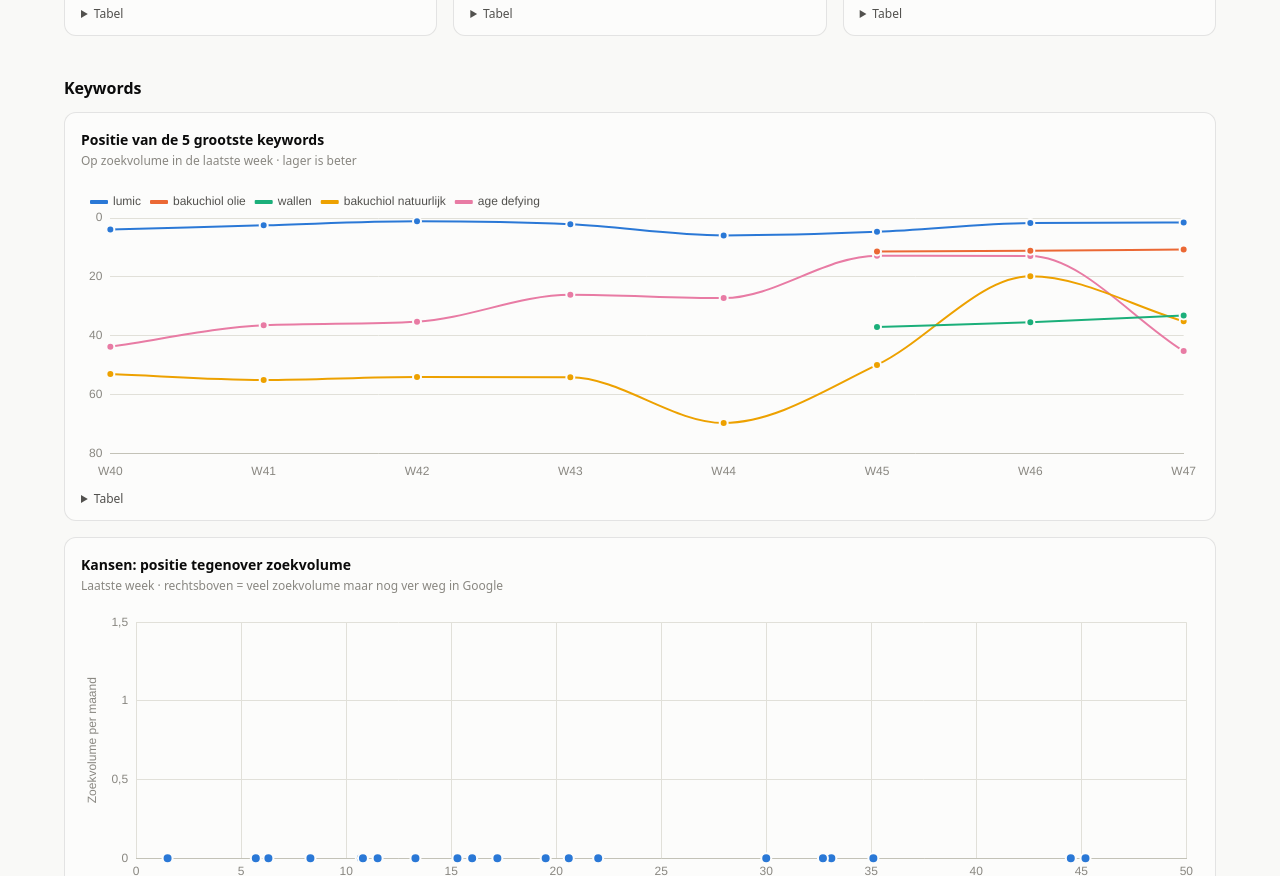
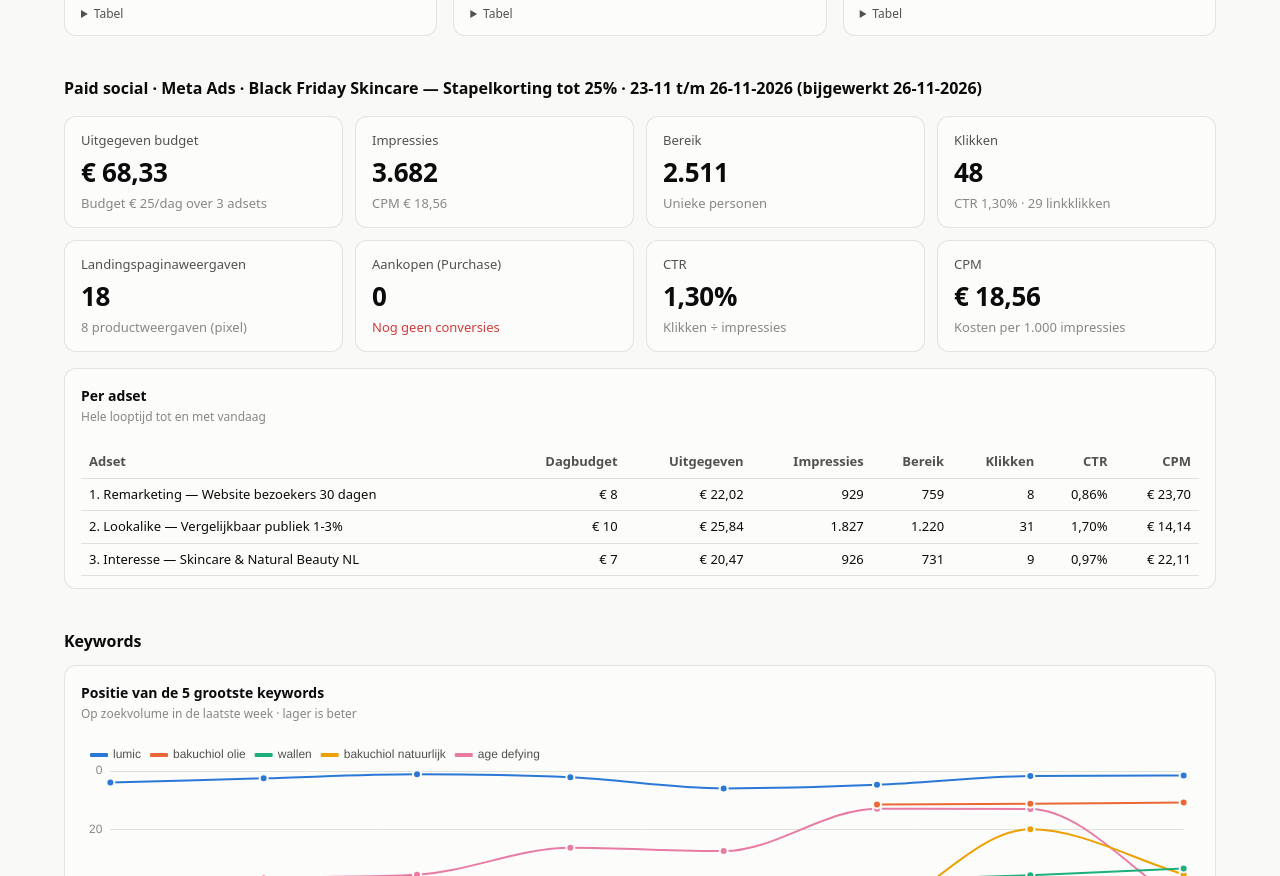
Before and after one commit to dairyon-debug/lumicskin-dashboard, a plain HTML site: page dashboard.html in a window 1280 px wide. Shown: the part 2016-2892 px from the top of the page. Drawn offline with nearby package versions, Linux system fonts and the light colour scheme.

Commit message:
KPI-dashboard: Meta Ads-sectie Black Friday campagne (26-11-2026)
Co-Authored-By: Claude Opus 5.5 <noreply@anthropic.com>

```diff
--- a/dashboard.html
+++ b/dashboard.html
@@ -204,6 +204,30 @@
     <div class="card"><h3>Omzet</h3><p class="hint">Excl. geannuleerde bestellingen</p><div class="chart"><canvas id="c-revenue"></canvas></div><details><summary>Tabel</summary><div class="table-scroll" id="t-revenue"></div></details></div>
     <div class="card"><h3>Bestellingen</h3><p class="hint">Per week</p><div class="chart"><canvas id="c-orders"></canvas></div><details><summary>Tabel</summary><div class="table-scroll" id="t-orders"></div></details></div>
     <div class="card"><h3>Conversiepercentage</h3><p class="hint">Bestellingen ÷ sessies (GA4), in %</p><div class="chart"><canvas id="c-conv"></canvas></div><details><summary>Tabel</summary><div class="table-scroll" id="t-conv"></div></details></div>
+  </div>
+
+  <h2 id="meta-ads">Paid social <span class="hint">· Meta Ads · Black Friday Skincare — Stapelkorting tot 25% · 23-11 t/m 26-11-2026 (bijgewerkt 26-11-2026)</span></h2>
+  <section class="tiles" aria-label="Kerncijfers Meta-campagne">
+    <div class="tile"><div class="label">Uitgegeven budget</div><div class="value">€ 68,33</div><div class="delta">Budget € 25/dag over 3 adsets</div></div>
+    <div class="tile"><div class="label">Impressies</div><div class="value">3.682</div><div class="delta">CPM € 18,56</div></div>
+    <div class="tile"><div class="label">Bereik</div><div class="value">2.511</div><div class="delta">Unieke personen</div></div>
+    <div class="tile"><div class="label">Klikken</div><div class="value">48</div><div class="delta">CTR 1,30% · 29 linkklikken</div></div>
+    <div class="tile"><div class="label">Landingspaginaweergaven</div><div class="value">18</div><div class="delta">8 productweergaven (pixel)</div></div>
+    <div class="tile"><div class="label">Aankopen (Purchase)</div><div class="value">0</div><div class="delta bad">Nog geen conversies</div></div>
+    <div class="tile"><div class="label">CTR</div><div class="value">1,30%</div><div class="delta">Klikken ÷ impressies</div></div>
+    <div class="tile"><div class="label">CPM</div><div class="value">€ 18,56</div><div class="delta">Kosten per 1.000 impressies</div></div>
+  </section>
+  <div class="grid" style="margin-top:16px">
+    <div class="card wide"><h3>Per adset</h3><p class="hint">Hele looptijd tot en met vandaag</p>
+      <div class="table-scroll"><table>
+        <thead><tr><th>Adset</th><th class="num">Dagbudget</th><th class="num">Uitgegeven</th><th class="num">Impressies</th><th class="num">Bereik</th><th class="num">Klikken</th><th class="num">CTR</th><th class="num">CPM</th></tr></thead>
+        <tbody>
+          <tr><td>1. Remarketing — Website bezoekers 30 dagen</td><td class="num">€ 8</td><td class="num">€ 22,02</td><td class="num">929</td><td class="num">759</td><td class="num">8</td><td class="num">0,86%</td><td class="num">€ 23,70</td></tr>
+          <tr><td>2. Lookalike — Vergelijkbaar publiek 1-3%</td><td class="num">€ 10</td><td class="num">€ 25,84</td><td class="num">1.827</td><td class="num">1.220</td><td class="num">31</td><td class="num">1,70%</td><td class="num">€ 14,14</td></tr>
+          <tr><td>3. Interesse — Skincare &amp; Natural Beauty NL</td><td class="num">€ 7</td><td class="num">€ 20,47</td><td class="num">926</td><td class="num">731</td><td class="num">9</td><td class="num">0,97%</td><td class="num">€ 22,11</td></tr>
+        </tbody>
+      </table></div>
+    </div>
   </div>
 
   <h2>Keywords</h2>
```
